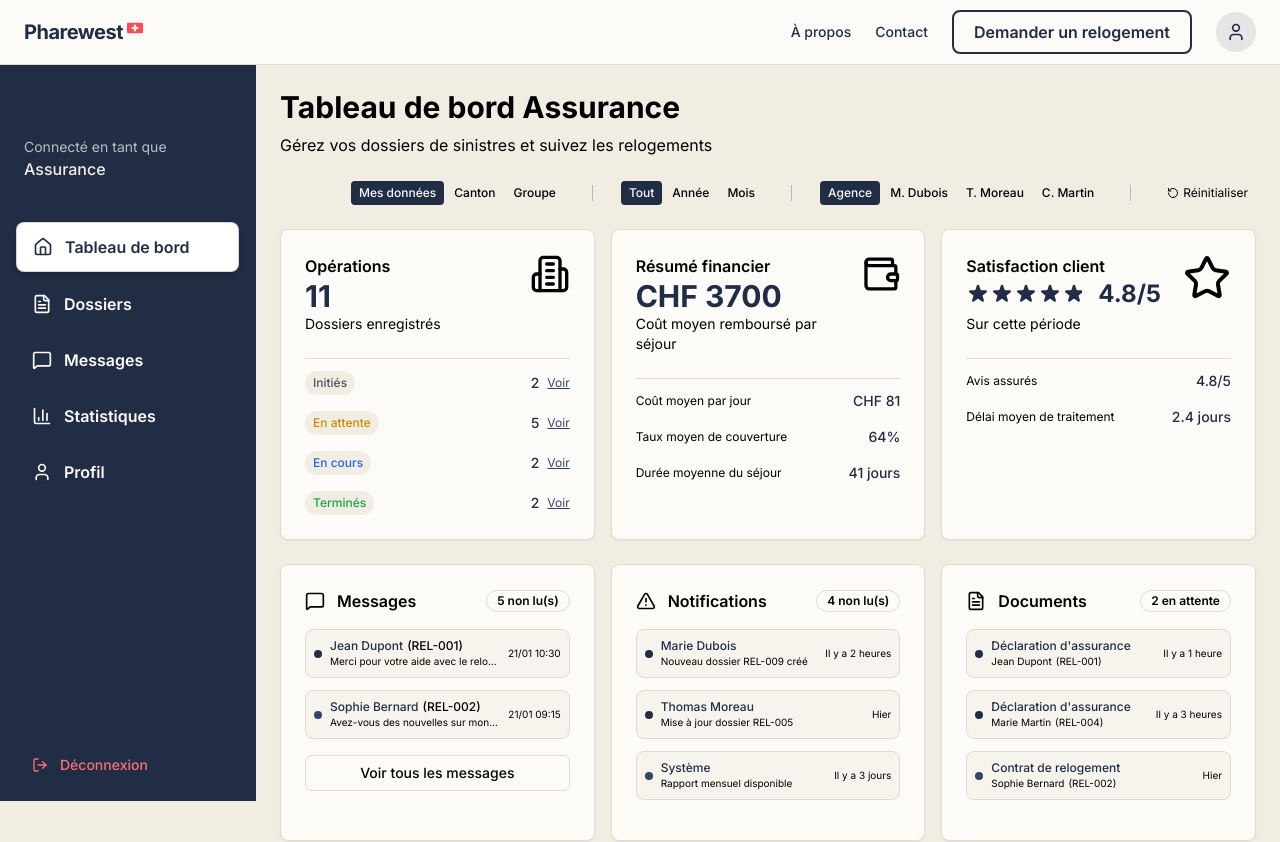
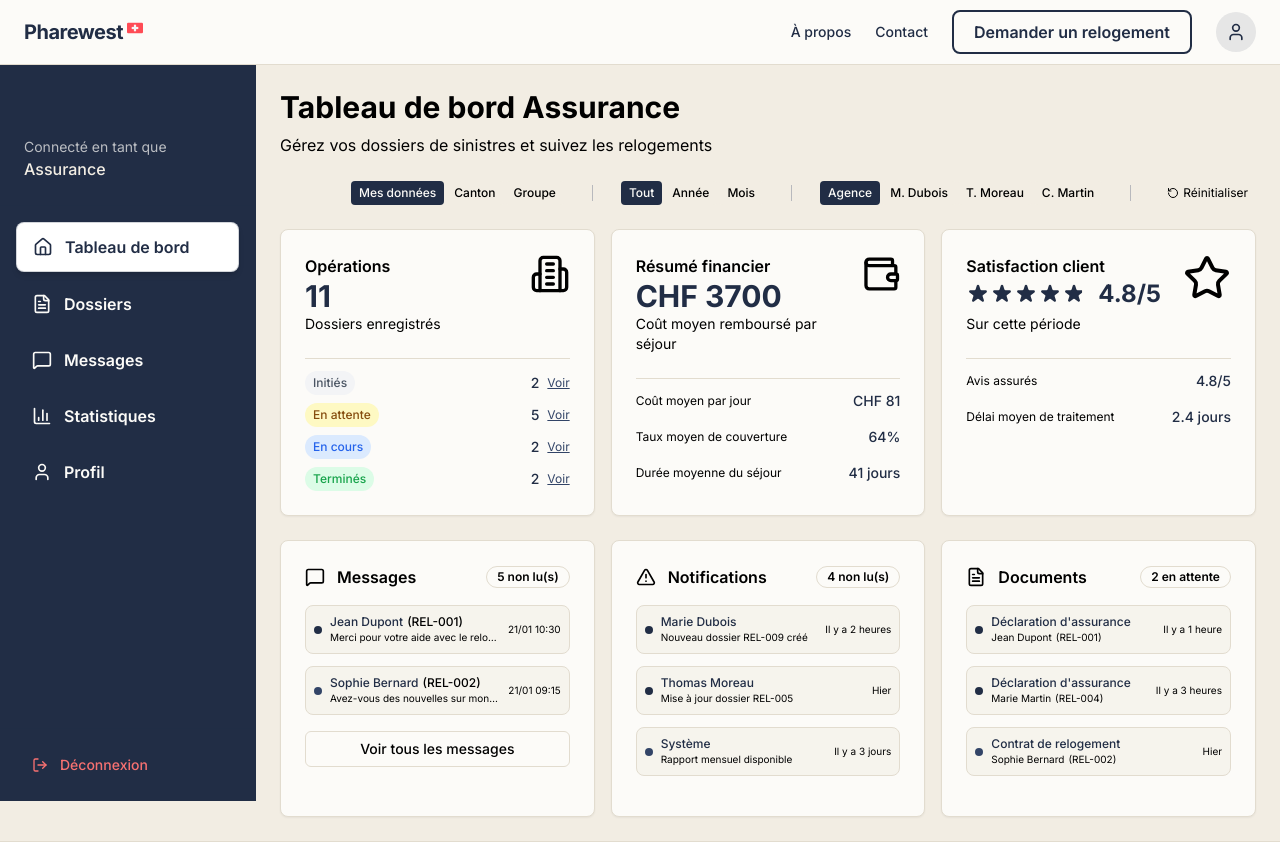
Before and after one commit to valcourgeau/sini, a Next.js app: page /platform/dashboard/assurance in a window 1280 px wide. Shown: the top 842 px of the page. Built offline with nearby package versions, Linux system fonts and the light colour scheme.

Commit message:
feat: main dashboard fix

```diff
--- a/src/app/platform/dashboard/assurance/dossiers/page.tsx
+++ b/src/app/platform/dashboard/assurance/dossiers/page.tsx
@@ -101,8 +101,8 @@ function AssuranceDossiersContent() {
     switch (status) {
       case "initie": return "bg-grey-100 text-gray-600";
       case "processing": return "bg-blue-100 text-blue-600";
-      case "completed": return "text-green-600";
-      case "pending": return "bg-yellow-100 text-yellow-600";
+      case "completed": return "bg-green-100 text-green-600";
+      case "pending": return "bg-yellow-100 text-yellow-800";
       case "cancelled": return "bg-red-100 text-red-600";
       default: return "bg-grey-100 text-gray-600";
     }
@@ -200,7 +200,7 @@ function AssuranceDossiersContent() {
                 setSearchTerm(e.target.value);
                 updateUrl(statusFilter, typeFilter, priorityFilter, e.target.value);
               }}
-              className="pl-10 w-64 bg-background border-0 shadow-none focus-visible:ring-0 flex items-center text-sm text-black placeholder:text-black"
+              className="pl-10 w-64 bg-background border-0 shadow-none focus-visible:ring-0 flex items-center text-sm text-black placeholder:text-black/30"
             />
           </div>
         </div>
@@ -330,7 +330,7 @@ function AssuranceDossiersContent() {
                   </span>
                   <div className="w-px h-4 bg-black/30"></div>
                   <span
-                    className={`items-center gap-1 px-2 py-1 rounded-full text-xs font-medium ${getStatusColor(case_.status)} bg-muted`}
+                    className={`items-center gap-1 px-2 py-1 rounded-full text-xs font-medium ${getStatusColor(case_.status)}`}
                   >
                     {case_.status === "initie"
                       ? "Initié"
--- a/src/app/platform/dashboard/assurance/page.tsx
+++ b/src/app/platform/dashboard/assurance/page.tsx
@@ -245,12 +245,12 @@ export default function AssuranceDashboard() {
 
   const getStatusColor = (status: string) => {
     switch (status) {
-      case "initie": return "text-gray-600";
-      case "processing": return "text-blue-600";
-      case "completed": return "text-green-600";
-      case "pending": return "text-yellow-600";
-      case "cancelled": return "text-red-600";
-      default: return "text-gray-600";
+      case "initie": return "bg-gray-100 text-gray-600";
+      case "processing": return "bg-blue-100 text-blue-600";
+      case "completed": return "bg-green-100 text-green-600";
+      case "pending": return "bg-yellow-100 text-yellow-800";
+      case "cancelled": return "bg-red-100 text-red-600";
+      default: return "bg-grey-100 text-gray-600";
     }
   };
 
@@ -432,12 +432,12 @@ export default function AssuranceDashboard() {
             </div>
             <Building2 className="h-10 w-10 text-black" />
           </div>
-          <div className="space-y-4">
+          <div className="space-y-2">
             <div className="flex justify-between items-center pt-3 border-t border-border">
               <TooltipProvider>
                 <Tooltip>
                   <TooltipTrigger asChild>
-                    <span className={`px-2 py-1 rounded-full text-xs font-medium cursor-help whitespace-nowrap ${getStatusColor("initie")} bg-muted`}>Initiés</span>
+                    <span className={`px-2 py-1 rounded-full text-xs font-medium cursor-help whitespace-nowrap ${getStatusColor("initie")}`}>Initiés</span>
                   </TooltipTrigger>
                   <TooltipContent>
                     <p>Dossiers créés nécessitant l'initialisation de la part de notre équipe</p>
@@ -458,7 +458,7 @@ export default function AssuranceDashboard() {
               <TooltipProvider>
                 <Tooltip>
                   <TooltipTrigger asChild>
-                    <span className={`px-2 py-1 rounded-full text-xs font-medium cursor-help whitespace-nowrap ${getStatusColor("pending")} bg-muted`}>En attente</span>
+                    <span className={`px-2 py-1 rounded-full text-xs font-medium cursor-help whitespace-nowrap ${getStatusColor("pending")}`}>En attente</span>
                   </TooltipTrigger>
                   <TooltipContent>
                     <p>Dossiers en attente d'informations complémentaires de votre part</p>
@@ -479,7 +479,7 @@ export default function AssuranceDashboard() {
               <TooltipProvider>
                 <Tooltip>
                   <TooltipTrigger asChild>
-                    <span className={`px-2 py-1 rounded-full text-xs font-medium cursor-help whitespace-nowrap ${getStatusColor("processing")} bg-muted`}>En cours</span>
+                    <span className={`px-2 py-1 rounded-full text-xs font-medium cursor-help whitespace-nowrap ${getStatusColor("processing")}`}>En cours</span>
                   </TooltipTrigger>
                   <TooltipContent>
                     <p>Dossiers validés avec un relogement prêt ou en cours</p>
@@ -500,7 +500,7 @@ export default function AssuranceDashboard() {
               <TooltipProvider>
                 <Tooltip>
                   <TooltipTrigger asChild>
-                    <span className={`px-2 py-1 rounded-full text-xs font-medium cursor-help whitespace-nowrap ${getStatusColor("completed")} bg-muted`}>Terminés</span>
+                    <span className={`px-2 py-1 rounded-full text-xs font-medium cursor-help whitespace-nowrap ${getStatusColor("completed")}`}>Terminés</span>
                   </TooltipTrigger>
                   <TooltipContent>
                     <p>Dossiers complètement finalisés avec relogement effectué</p>
```
